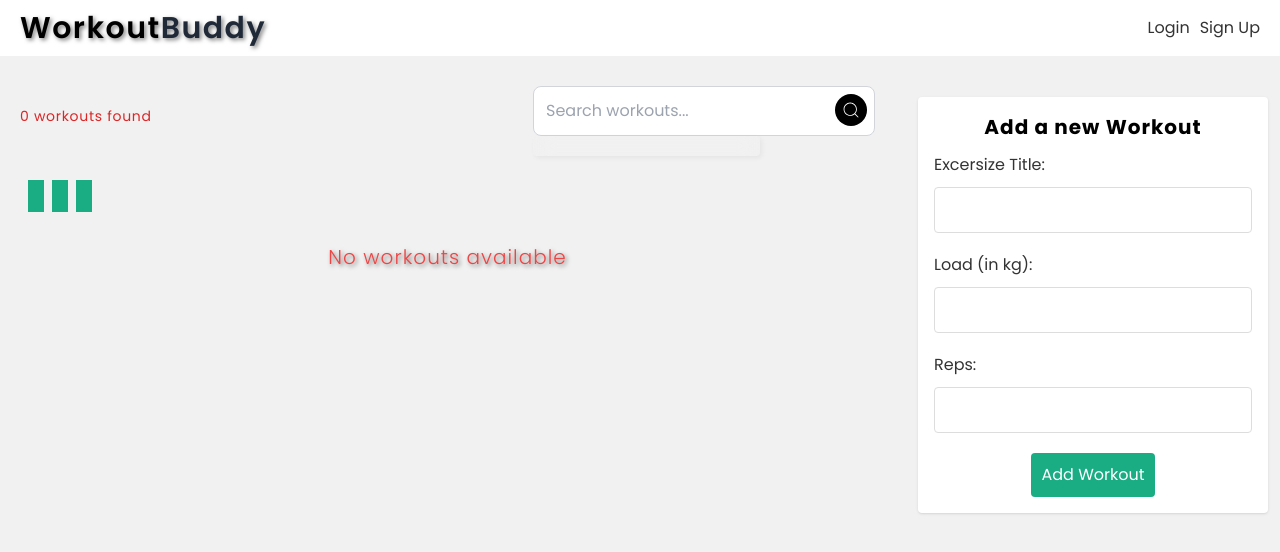
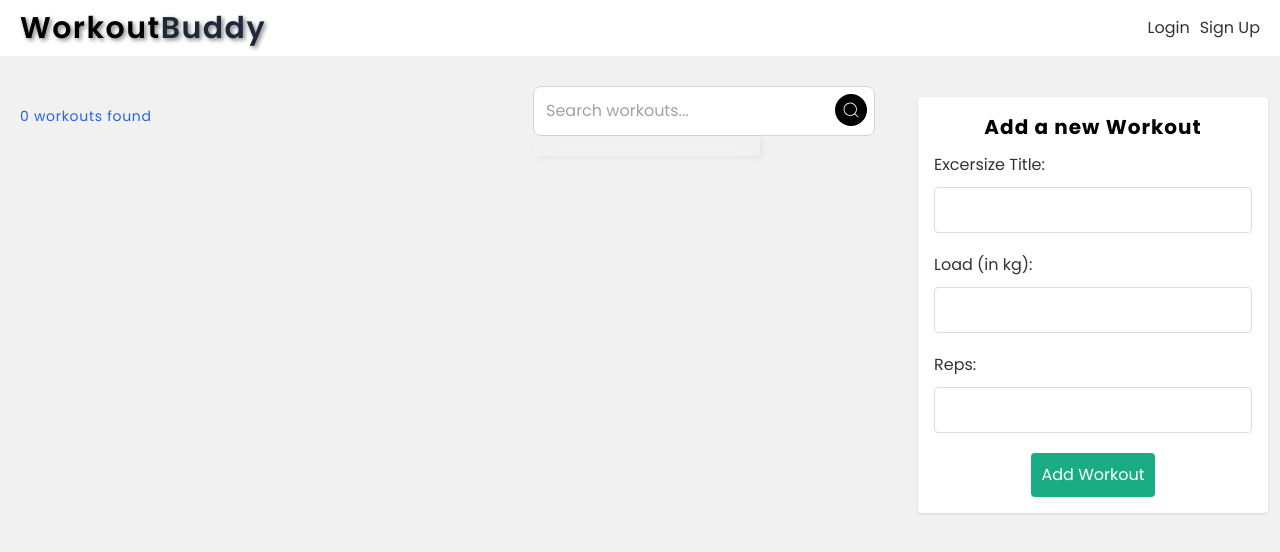
Before and after one commit to kisinja/WorkOutBuddy, a React (Vite) app in the folder frontend/: page / in a window 1280 px wide. Shown: the top 552 px of the page. Built offline with nearby package versions, Linux system fonts and the light colour scheme.

Commit message:
Changes to be committed: 	modified:   frontend/src/context/WorkoutContext.jsx 	modified:   frontend/src/hooks/useLogout.js 	modified:   frontend/src/pages/Home.jsx

```diff
--- a/frontend/src/context/WorkoutContext.jsx
+++ b/frontend/src/context/WorkoutContext.jsx
@@ -16,7 +16,11 @@ export const workoutReducer = (state, action) => {
         case 'DELETE_WORKOUT':
             return {
                 workouts: state.workouts.filter(workout => workout._id !== action.payload._id),
-            };
+            }
+        case 'CLEAR_WORKOUTS':
+            return {
+                workouts: [],
+            }
         default:
             return state;
     }
--- a/frontend/src/hooks/useLogout.js
+++ b/frontend/src/hooks/useLogout.js
@@ -1,15 +1,21 @@
 import { useAuthContext } from "./useAuthContext";
+import { useWorkoutsContext } from "./useWorkoutsContext";
 
 export const useLogout = () => {
 
     const { dispatch } = useAuthContext();
+
+    const { dispatch: dispatchWorkouts } = useWorkoutsContext();
 
     const logout = () => {
         // remove the user from local storage
         localStorage.removeItem('user');
 
         dispatch({ type: 'LOGOUT' });
-    }
+
+        // clear the workouts
+        dispatchWorkouts({ type: 'CLEAR_WORKOUTS' });
+    };
 
     return { logout };
 };
--- a/frontend/src/pages/Home.jsx
+++ b/frontend/src/pages/Home.jsx
@@ -1,7 +1,6 @@
-import { useEffect, useState } from "react";
+import { useEffect } from "react";
 import WorkoutDetails from "../components/WorkoutDetails";
 import WorkoutsForm from "../components/WorkoutsForm";
-import Loader from "../components/Loader";
 import { useWorkoutsContext } from "../hooks/useWorkoutsContext";
 import SearchWorkouts from "../components/SearchWorkouts";
 import { useAuthContext } from '../hooks/useAuthContext';
@@ -12,13 +11,11 @@ const Home = () => {
 
     const { workouts, dispatch } = useWorkoutsContext();
 
-    const [loading, setLoading] = useState(false);
 
     const { user } = useAuthContext();
 
     useEffect(() => {
         document.title = "Workout Buddy | Home";
-        setLoading("true");
         const fetchWorkouts = async () => {
             const res = await fetch(BASE_URL, {
                 method: 'GET',
@@ -30,10 +27,8 @@ const Home = () => {
             const data = await res.json();
             console.log(data);
             if (res.ok) {
-                setLoading(false);
                 dispatch({ type: 'SET_WORKOUTS', payload: data.data });
             } else {
-                setLoading(false);
                 console.error(data.message);
             }
         };
@@ -48,21 +43,15 @@ const Home = () => {
         <div className="home">
             <div className="workouts">
                 <div className="flex justify-between items-center w-full">
-                    <h2 className="text-red-600 text-sm tracking-wider">{workouts.length} workouts found</h2>
+                    <h2 className="text-blue-600 text-sm tracking-wider">{workouts.length} workouts found</h2>
                     <div>
                         <SearchWorkouts />
                     </div>
                 </div>
-                {loading && <Loader />}
-                {workouts.length === 0 ? (
-                    <div className="text-xl font-light tracking-wider text-red-500 text-center text-shadow-md">No workouts available</div>
-                ) : (
 
-                    workouts.map(workout => (
-                        <WorkoutDetails key={workout._id} workout={workout} />
-                    ))
-
-                )}
+                {workouts.map(workout => (
+                    <WorkoutDetails key={workout._id} workout={workout} />
+                ))}
             </div>
             <WorkoutsForm />
         </div>
```
